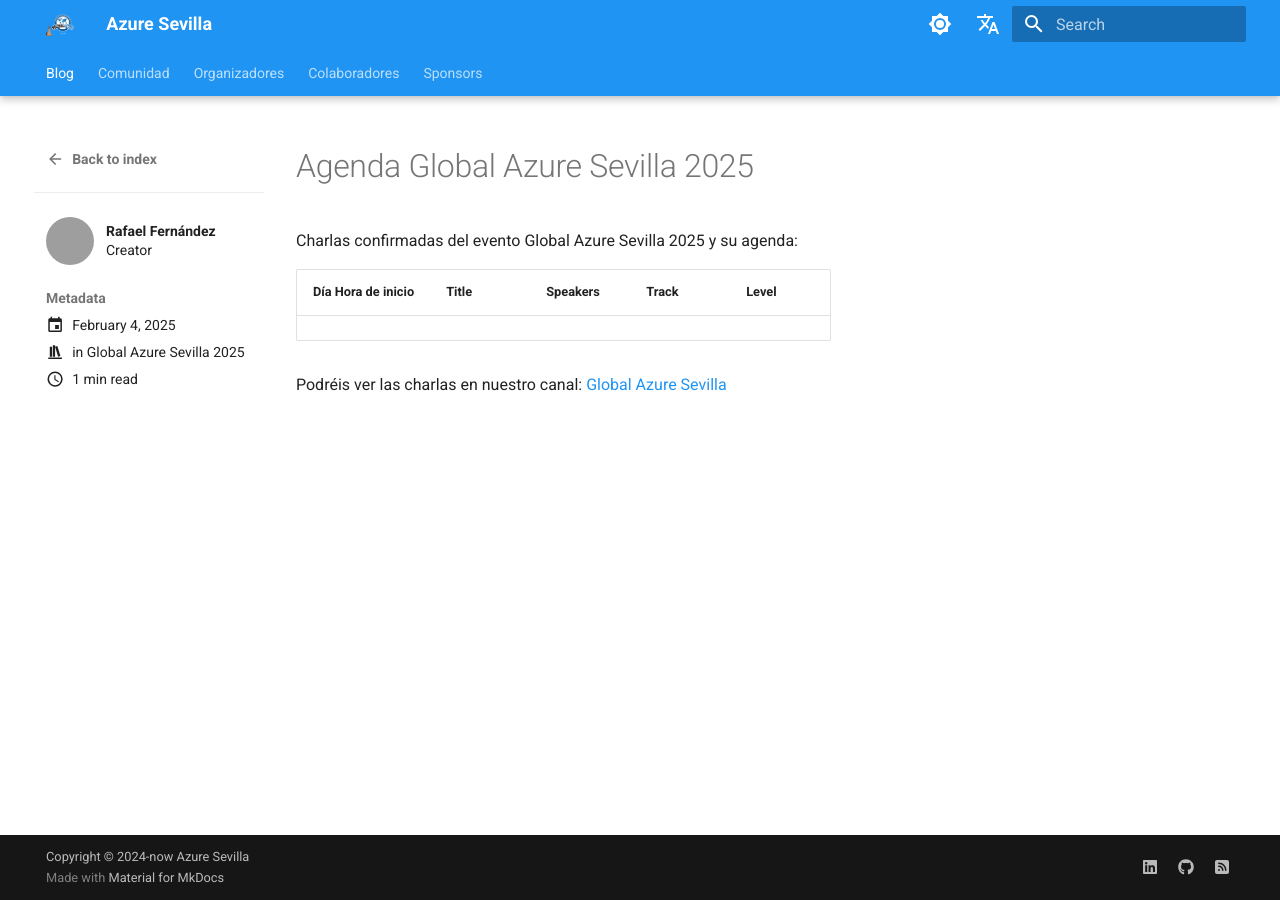
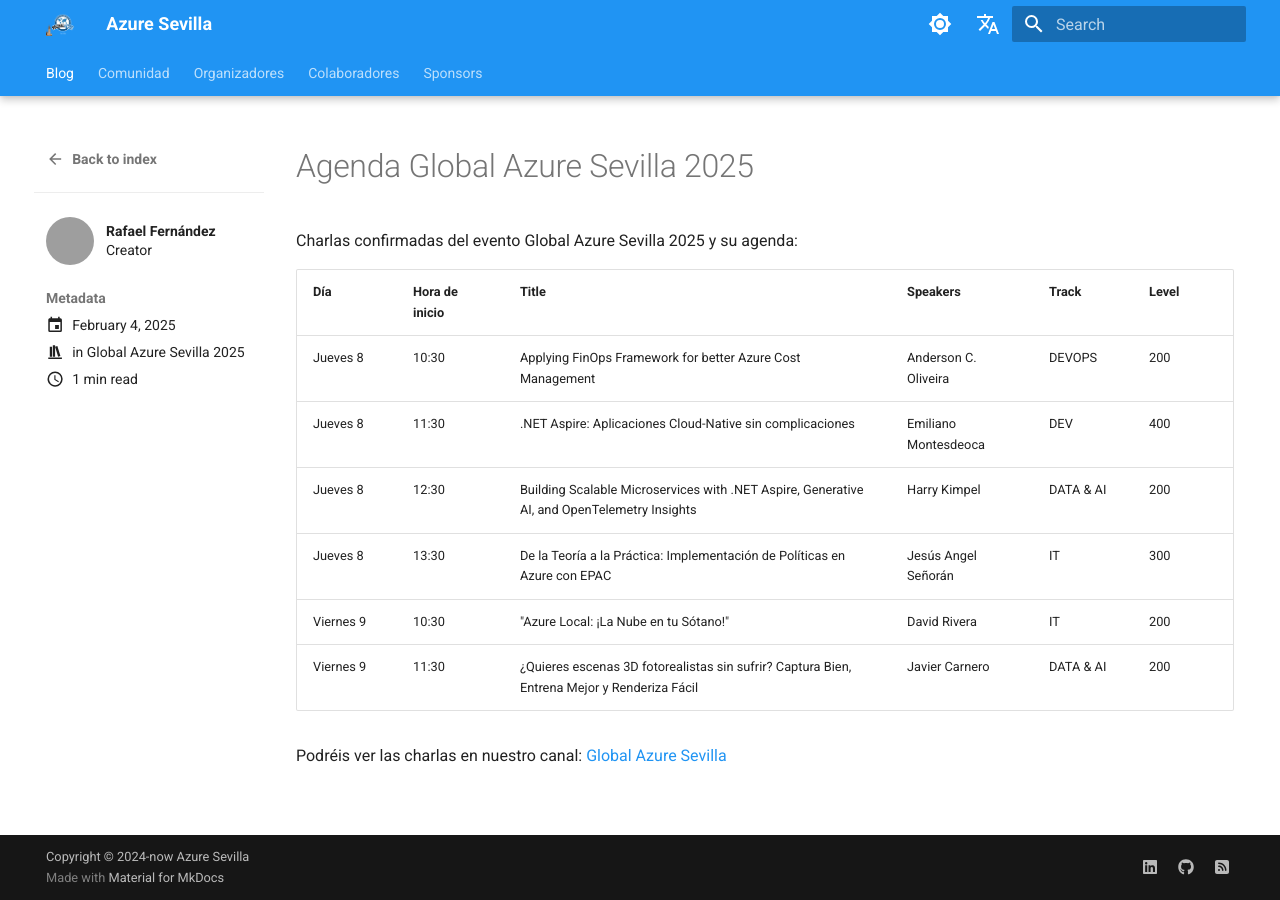
Before and after one commit to AzureSevilla/azuresevilla.github.io, an MkDocs documentation site: the page built from docs/blog/posts/2024/20250204_Global_Azure_Agenda.md, in a window 1280 px wide. Built offline with MkDocs 1.6.1 and Material for MkDocs 9.7.7, drawn with Linux system fonts in a browser that asks for light colours; comment, search, counter and statistics services are not loaded; grey boxes are pictures that could not be loaded.

Commit message:
Update Global Azure Sevilla 2025 agenda with additional sessions and organizers

```diff
--- a/docs/blog/posts/2024/20250204_Global_Azure_Agenda.md
+++ b/docs/blog/posts/2024/20250204_Global_Azure_Agenda.md
@@ -11,9 +11,16 @@
 
 Charlas confirmadas del evento Global Azure Sevilla 2025 y su agenda:
 
-| Día Hora de inicio | Title | Speakers | Track | Level |
-|---|---|---|---|---|
-|   |   |   |   |   |
+| Día        | Hora de inicio | Title                                                                                             | Speakers               | Track                                         | Level |
+| :--------- | :------------- | :------------------------------------------------------------------------------------------------ | :--------------------- | :-------------------------------------------- | :---- |
+| Jueves 8   | 10:30          | Applying FinOps Framework for better Azure Cost Management                                        | Anderson C. Oliveira   | DEVOPS                                        | 200   |
+| Jueves 8   | 11:30          | .NET Aspire: Aplicaciones Cloud-Native sin complicaciones                                         | Emiliano Montesdeoca   | DEV                                           | 400   |
+| Jueves 8   | 12:30          | Building Scalable Microservices with .NET Aspire, Generative AI, and OpenTelemetry Insights       | Harry Kimpel           | DATA & AI                                     | 200   |
+| Jueves 8   | 13:30          | De la Teoría a la Práctica: Implementación de Políticas en Azure con EPAC                         | Jesús Angel Señorán    | IT                                            | 300   |
+| Viernes 9  | 10:30          | "Azure Local: ¡La Nube en tu Sótano!"                                                             | David Rivera           | IT                                            | 200   |
+| Viernes 9  | 11:30          | ¿Quieres escenas 3D fotorealistas sin sufrir? Captura Bien, Entrena Mejor y Renderiza Fácil         | Javier Carnero         | DATA & AI                                     | 200   |
+
+
 
 
 Podréis ver las charlas en nuestro canal: [Global Azure Sevilla](https://www.youtube.com/channel/UCrZscMN1NlRXTLgGEvlNOuQ)
```
Also changed, not shown: docs/organizers.md (+0 -6 lines).
